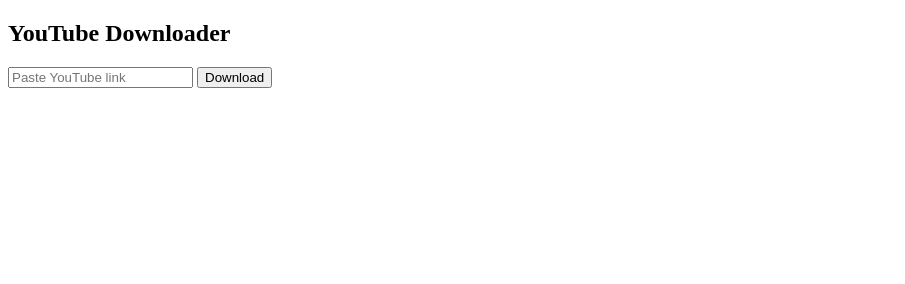
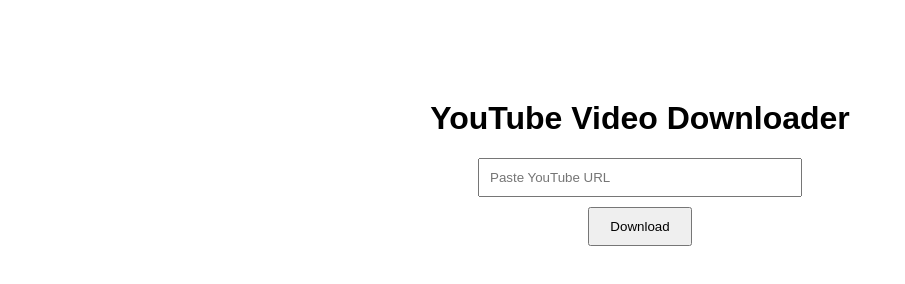
Before and after one commit to Sangeetha-123549/video-downloader, a plain HTML site: page templates/index.html in a window 1280 px wide. Shown: the whole page, without its empty margins (0-905 px from the left). Drawn offline with Linux system fonts and the light colour scheme.

Commit message:
templates/index.html

```diff
--- a/templates/index.html
+++ b/templates/index.html
@@ -1,23 +1,32 @@
-<!DOCTYPE html>
 <!DOCTYPE html>
 <html>
 <head>
-    <title>Video Downloader</title>
+    <title>YouTube Downloader</title>
+    <style>
+        body{
+            font-family: Arial;
+            text-align:center;
+            margin-top:100px;
+        }
+        input{
+            width:300px;
+            padding:10px;
+        }
+        button{
+            padding:10px 20px;
+            margin-top:10px;
+        }
+    </style>
 </head>
 <body>
 
-<h2>YouTube Downloader</h2>
+<h1>YouTube Video Downloader</h1>
 
-<input id="url" placeholder="Paste YouTube link">
-<button onclick="go()">Download</button>
-
-<p id="msg"></p>
-
-<script>
-function go(){
-    document.getElementById("msg").innerText = "Working...";
-}
-</script>
+<form action="/download" method="post">
+    <input type="text" name="url" placeholder="Paste YouTube URL" required>
+    <br>
+    <button type="submit">Download</button>
+</form>
 
 </body>
 </html>
```
